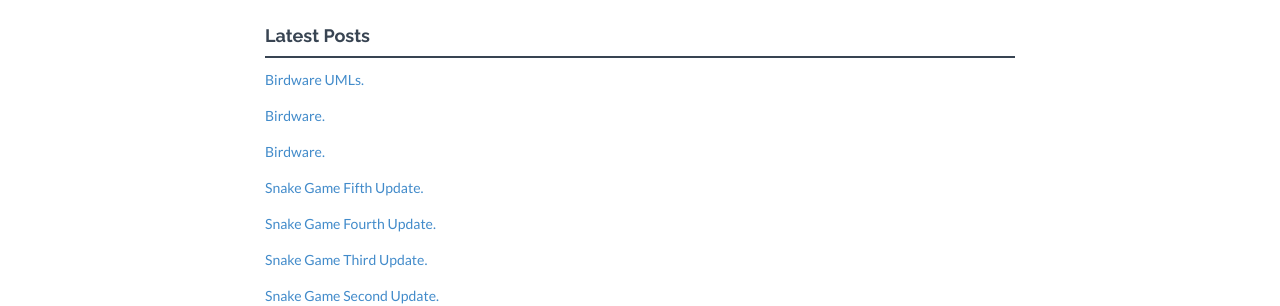
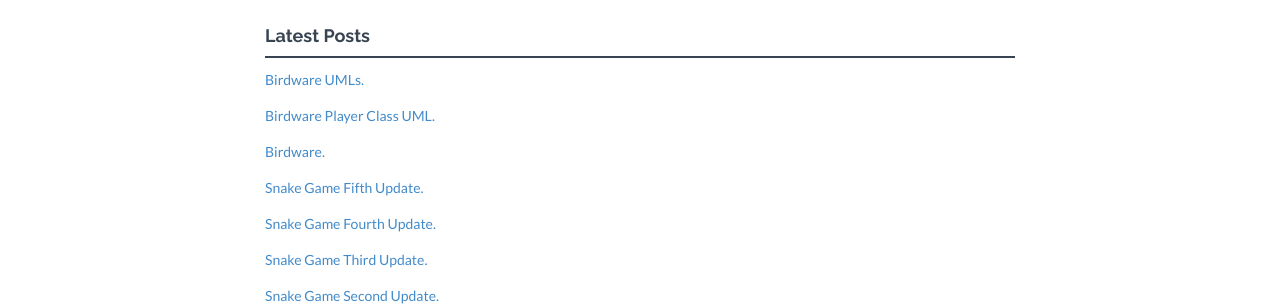
Before and after one commit to AGPO93/AGPO93.github.io, a Jekyll site: the page built from index.html, in a window 1280 px wide and 900 px high, scrolled down 655 px. Shown: the part 153-459 px from the top of the window. Built offline with Jekyll 4.4.1, drawn with Linux system fonts in a browser that asks for light colours; nearby versions of some CDN libraries.

Commit message:
Update 2018-04-11-Birdware-Player-UML.markdown

```diff
--- a/_posts/2018-04-11-Birdware-Player-UML.markdown
+++ b/_posts/2018-04-11-Birdware-Player-UML.markdown
@@ -1,6 +1,6 @@
 ---
 layout: post
-title:  "Birdware"
+title:  "Birdware Player Class UML"
 date:   2018-01-25 16:54:46
 author: Andrés Pereira
 categories:
```
